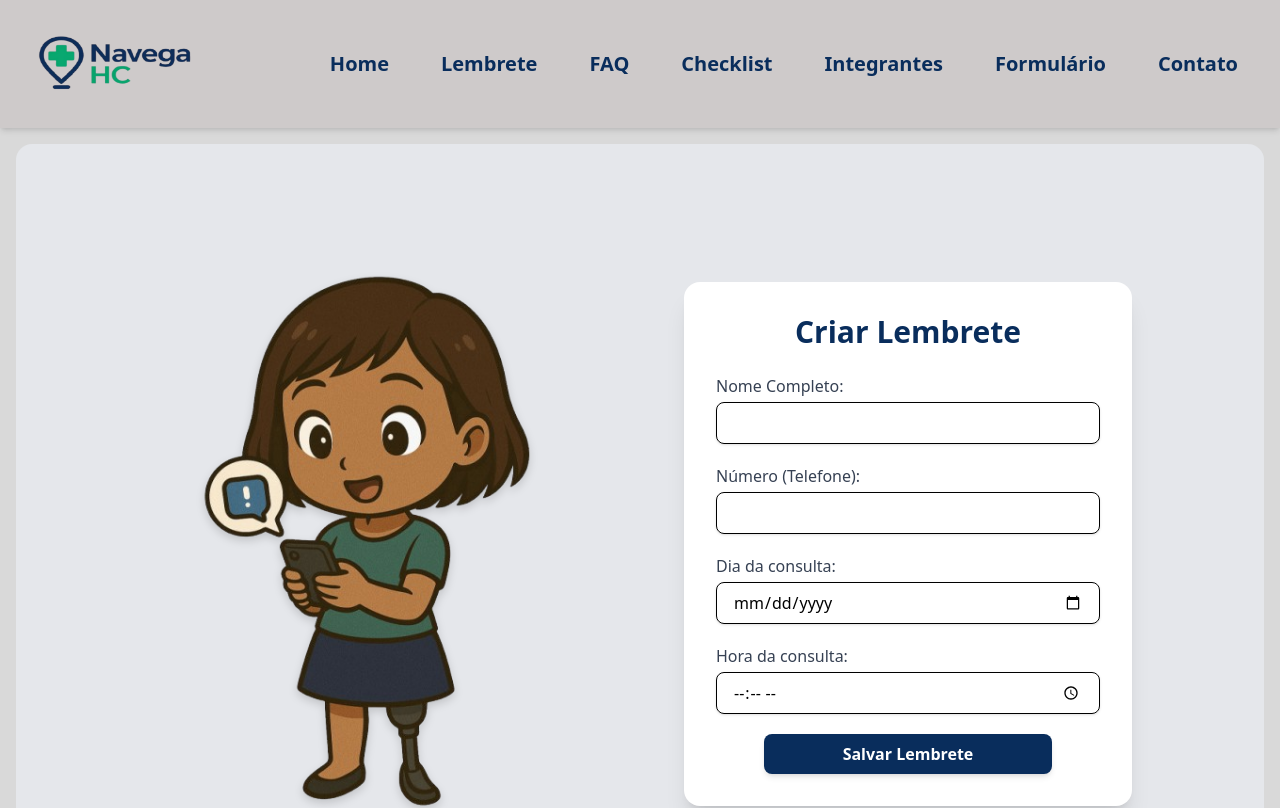
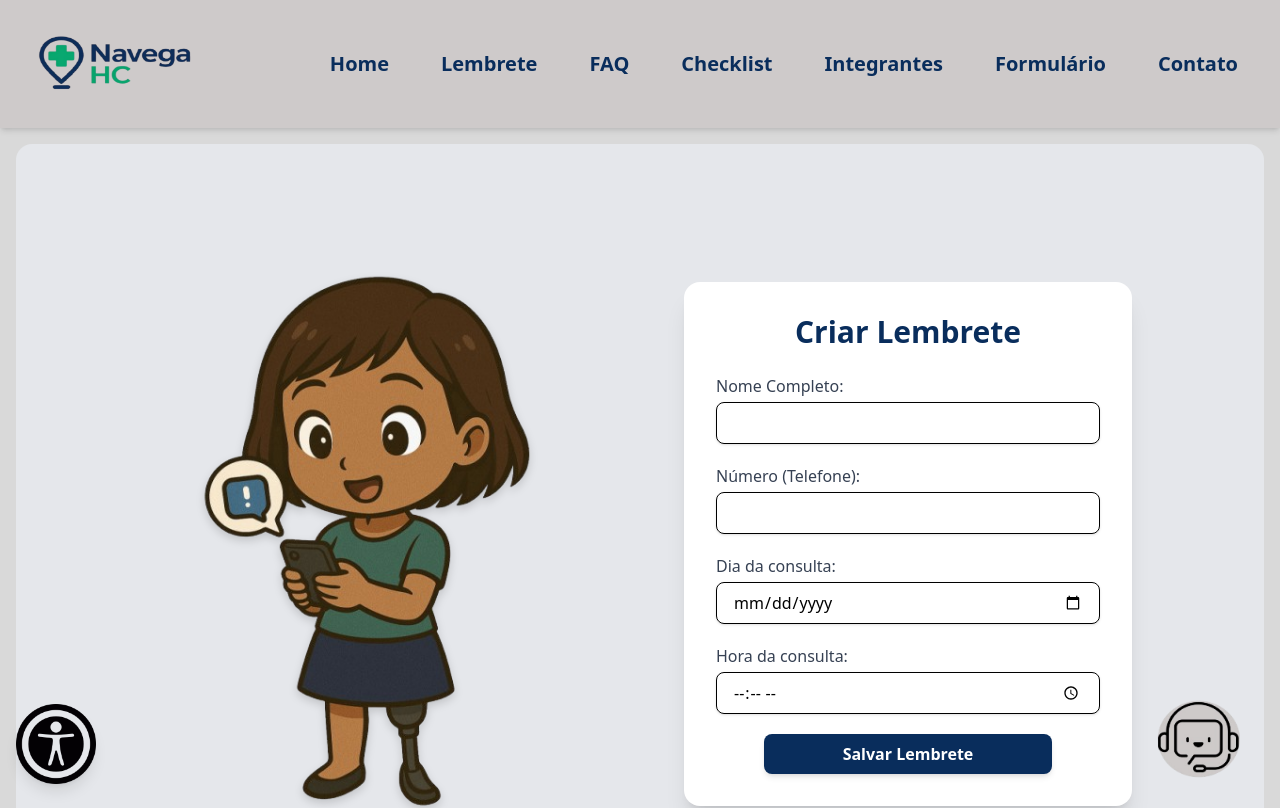
Before and after one commit to NavegaHC/NavegaHC-site, a React (Vite) app in the folder NavegaHC/: page /lembrete in a window 1280 px wide. Shown: the top 808 px of the page. Built offline with nearby package versions, Linux system fonts and the light colour scheme.

Commit message:
adicionando botões que faltavam

```diff
--- a/NavegaHC/src/App.tsx
+++ b/NavegaHC/src/App.tsx
@@ -7,7 +7,9 @@ import Checklist from "./pages/Home/Checklist/Checklist"
 import Integrantes from "./pages/Home/Integrantes/Integrantes"
 import Formulario from "./pages/Home/Formulario/Formulario"
 import Contato from "./pages/Home/Contato/Contato"
-import Footer from "./componentes/Cabecalho/Footer/Footer"
+import Botao_chat from "./componentes/Botao_chat/Botao_chat"
+import Botao_acessibilidade from "./componentes/Botao_acessibilidade/Botao_acessibildade"
+import Footer from "./componentes/Footer/Footer"
 
 function App() {
 
@@ -28,6 +30,8 @@ function App() {
       </Routes>
     </main>
     </BrowserRouter>
+    <Botao_acessibilidade />
+    <Botao_chat />
     <Footer />
     </div>
     </>
--- /dev/null
+++ b/NavegaHC/src/componentes/Botao_acessibilidade/Botao_acessibildade.tsx
@@ -0,0 +1,9 @@
+function Acessibilidade(){
+    return(
+        <>
+        <button className="fixed bottom-4 left-4 rounded-full shadow-lg ">
+            <img src="./img/acessibilidade.png" alt="Botão de acesssibilidade" className="w-20 h-20" />
+        </button>
+        </>
+    );
+}export default Acessibilidade;
--- /dev/null
+++ b/NavegaHC/src/componentes/Botao_chat/Botao_chat.tsx
@@ -0,0 +1,10 @@
+function Chat(){
+    return(
+        <>
+        <button className="fixed bottom-2 right-4 p-3 rounded-full">
+            <img src="/img/chatbotnhc.png" alt="chatbot" className="h-20 w-26" />
+        </button>
+        </>
+    );
+}
+export default Chat;
--- a/NavegaHC/src/componentes/Cabecalho/Cabecalho.tsx
+++ b/NavegaHC/src/componentes/Cabecalho/Cabecalho.tsx
@@ -24,7 +24,7 @@ function Cabecalho() {
           className="h-32.5 w-50 sm:h-24 sm:w-48"
         />
 
-        {/* Menu desktop */}
+        {/* Menu para telas maiores */}
         <nav className="hidden md:flex gap-8 p-4 text-[#092d5c] font-bold text-xl">
           {links.map((link) => (
             <Link
@@ -37,7 +37,7 @@ function Cabecalho() {
           ))}
         </nav>
 
-        {/* Botão hambúrguer para mobile */}
+        {/* Botão hamburguer */}
         <div className="md:hidden">
           <button
             onClick={() => setMenuOpen(!menuOpen)}
@@ -62,9 +62,9 @@ function Cabecalho() {
         </div>
       </div>
 
-      {/* Menu mobile */}
+      {/* Menu para telas de celulares */}
       {menuOpen && (
-        <nav className="md:hidden bg-[#d9d9d9] w-full flex flex-col items-center gap-4 py-6 text-[#092d5c] font-bold text-2xl h-full">
+        <nav className="md:hidden bg-[#d9d9d9] w-full flex flex-col items-center gap-4 py-6 text-[#092d5c] font-bold text-2xl">
           {links.map((link) => (
             <Link
               key={link.to}
```
Also changed, not shown: NavegaHC/public/img/acessibilidade.png (added), NavegaHC/src/componentes/Footer/Footer.tsx (renamed from NavegaHC/src/componentes/Cabecalho/Footer/Footer.tsx).
